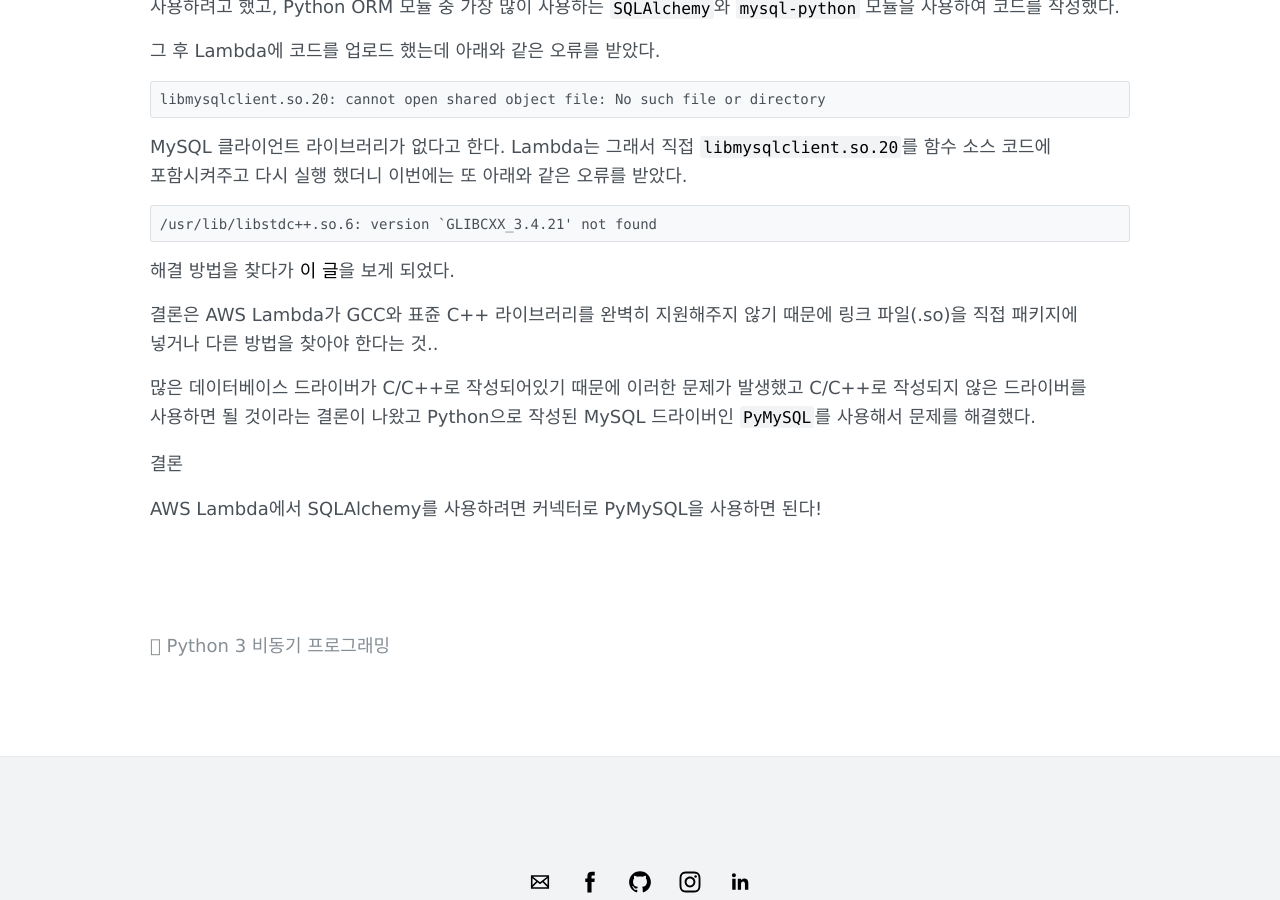
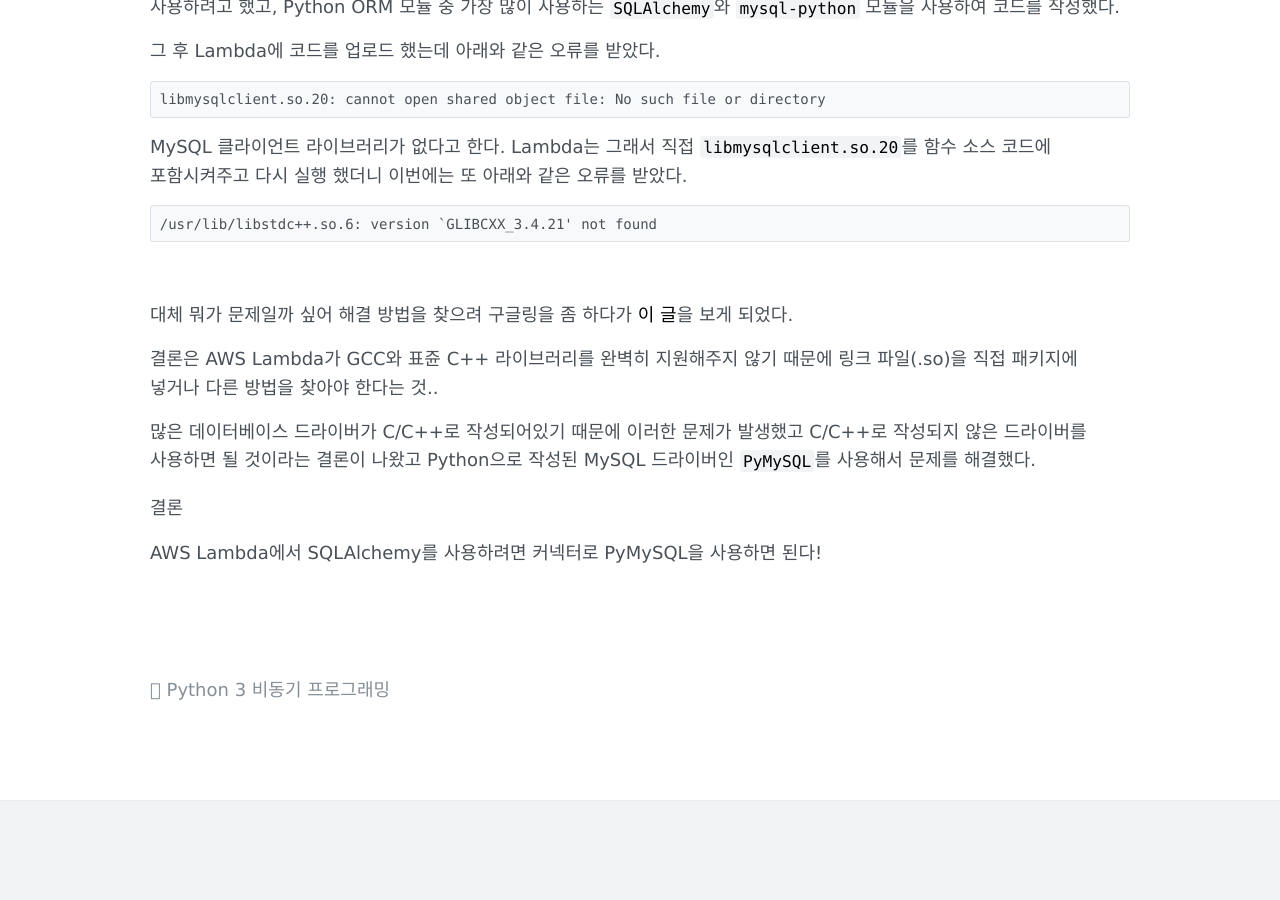
Before and after one commit to blurfx/xo.dev, a Jekyll site: the page built from _posts/2019-03-06-python-lambda-function-and-mysql-driver.md, in a window 1280 px wide and 900 px high, scrolled down 478 px. Built offline with Jekyll 4.4.1, drawn with Linux system fonts in a browser that asks for light colours; comment, search, counter and statistics services are not loaded.

Commit message:
:pencil2: Change the sentence more naturally

````diff
--- a/_posts/2019-03-06-python-lambda-function-and-mysql-driver.md
+++ b/_posts/2019-03-06-python-lambda-function-and-mysql-driver.md
@@ -21,7 +21,9 @@
 /usr/lib/libstdc++.so.6: version `GLIBCXX_3.4.21' not found
 ```
 
-해결 방법을 찾다가 [이 글](https://forums.aws.amazon.com/thread.jspa?threadID=284016)을 보게 되었다.
+<br>
+
+대체 뭐가 문제일까 싶어 해결 방법을 찾으려 구글링을 좀 하다가 [이 글](https://forums.aws.amazon.com/thread.jspa?threadID=284016)을 보게 되었다.
 
 결론은 AWS Lambda가 GCC와 표쥰 C++ 라이브러리를 완벽히 지원해주지 않기 때문에 링크 파일(.so)을 직접 패키지에 넣거나 다른 방법을 찾아야 한다는 것..
 
````
